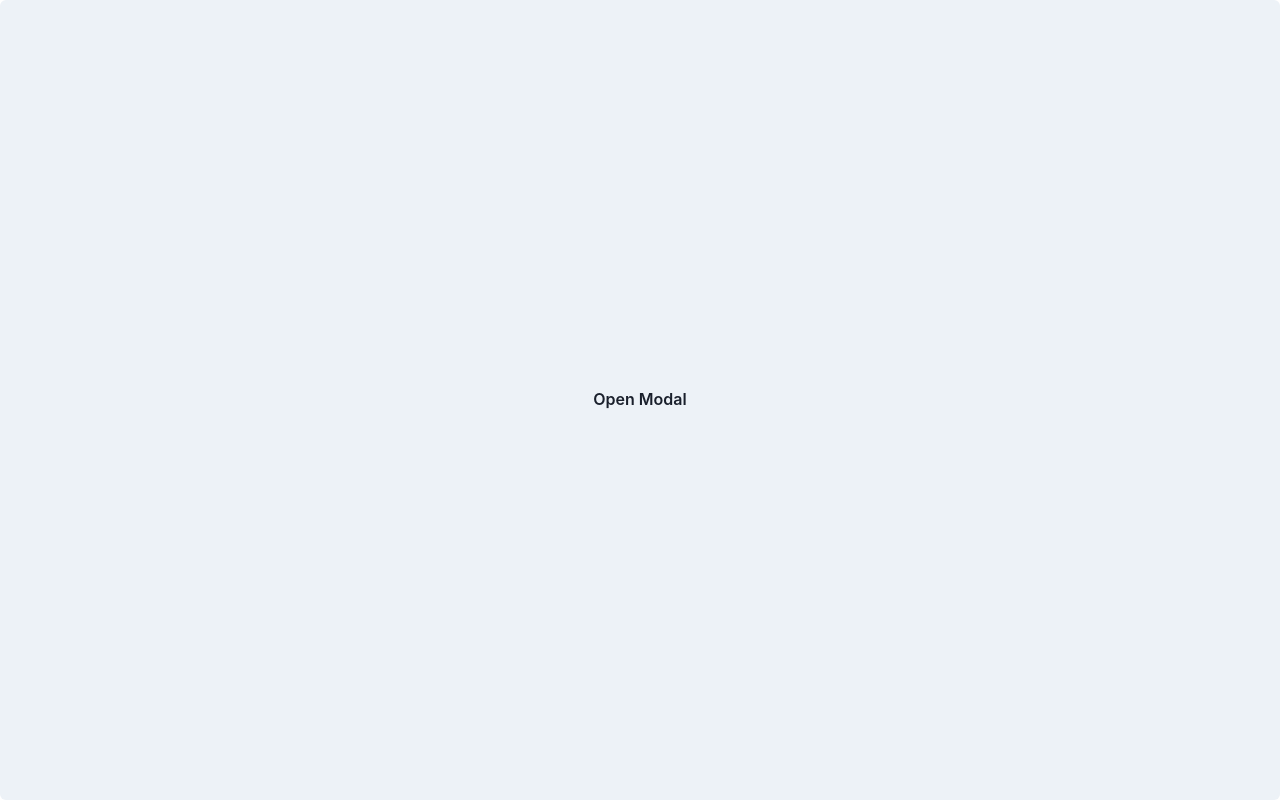
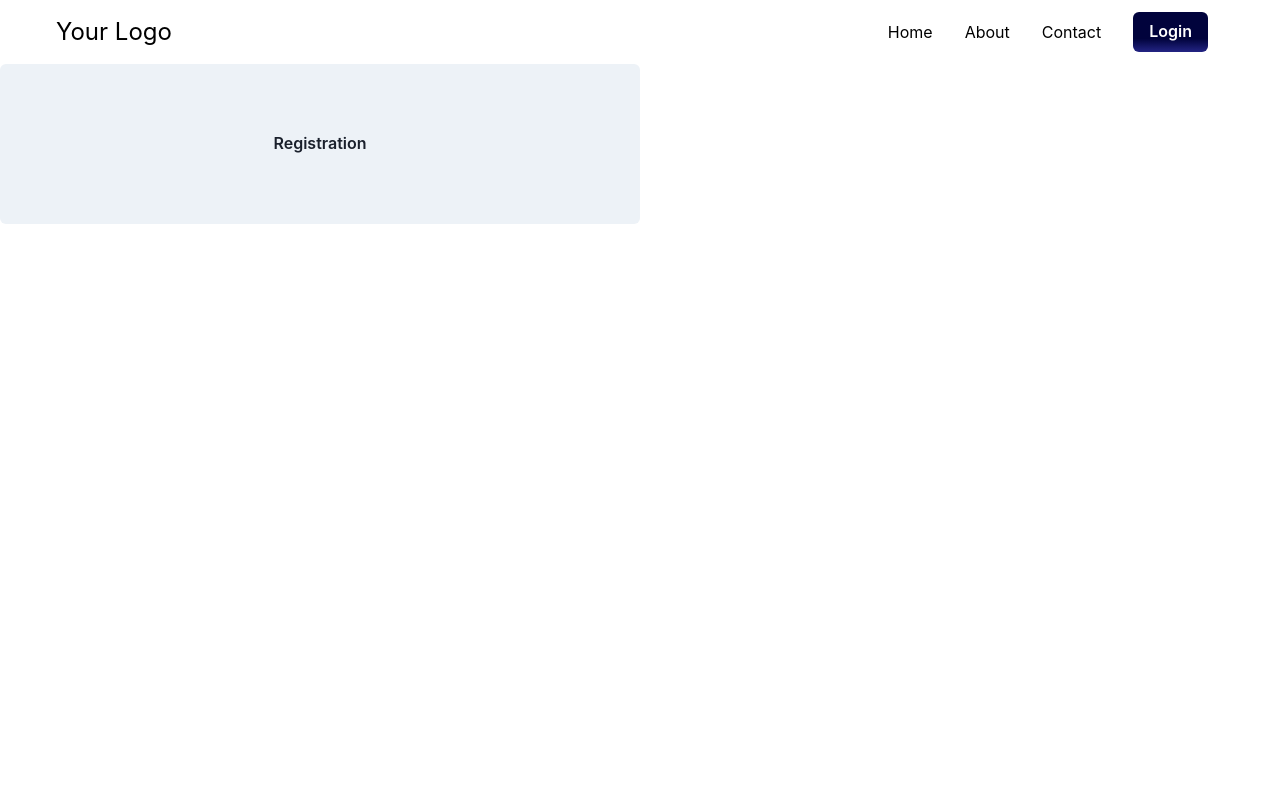
Before and after one commit to RDSandakelum/SECRA-Web-App, a React (Vite) app: page / in a window 1280 px wide. Built offline with nearby package versions, Linux system fonts and the light colour scheme.

Commit message:
Login Form and Navbar(halfway complete) added

```diff
--- a/src/App.jsx
+++ b/src/App.jsx
@@ -1,32 +1,37 @@
-import { useState } from 'react'
-import RegistrationForm from './Components/RegistrationForm'
-import {Modal,
+import React, { useState } from 'react';
+import RegistrationForm from './Components/RegistrationForm';
+import Navbar from './Components/Navbar';
+import {
+  Modal,
   ModalOverlay,
   ModalContent,
-  ModalHeader,
   ModalCloseButton,
   ModalBody,
-  ModalFooter,
   useDisclosure,
-Button} from '@chakra-ui/react';
+  Button,
+} from '@chakra-ui/react';
 
 function App() {
-  const { isOpen, onOpen, onClose } = useDisclosure()
+  const { isOpen: isRegistrationOpen, onOpen: onRegistrationOpen, onClose: onRegistrationClose } = useDisclosure();
+
   return (
     <>
-      <Button h="100vh" w="100vw" onClick={onOpen}>Open Modal</Button>
+    <Navbar/>
+      <Button h="20vh" w="50vw" onClick={onRegistrationOpen}>
+        Registration
+      </Button>
 
-      <Modal  size={{base:"sm", md:"lg"}} isOpen={isOpen} onClose={onClose} isCentered>
+      <Modal size={{ base: 'sm', md: 'lg' }} isOpen={isRegistrationOpen} onClose={onRegistrationClose} isCentered>
         <ModalOverlay />
         <ModalContent>
           <ModalCloseButton />
           <ModalBody>
-           <RegistrationForm/>
+            <RegistrationForm />
           </ModalBody>
         </ModalContent>
       </Modal>
     </>
-  )
+  );
 }
 
-export default App
+export default App;
--- /dev/null
+++ b/src/Components/LoginForm.jsx
@@ -0,0 +1,121 @@
+import { useForm } from 'react-hook-form'
+import { useState, useEffect } from 'react';
+import {
+  FormControl,
+  Input,
+  Button,
+  InputGroup,
+  Stack,
+  InputLeftElement,
+  Box,
+  Heading,
+  Center,
+  useToast,
+  InputRightElement
+} from '@chakra-ui/react'
+
+import { EmailIcon, LockIcon } from '@chakra-ui/icons';
+
+import {auth} from "../Config/firebase-config";
+import {signInWithEmailAndPassword, onAuthStateChanged } from 'firebase/auth';
+
+export default function LoginForm() {
+
+//   const toast = useToast();
+//   useEffect(() => {
+//     if (isEmailUsed) {
+//       toast({
+//         title: 'Email is already in use.',
+//         status: 'error',
+//         duration: 2000,
+//         isClosable: true,
+//       });
+//     }
+//   }, [isEmailUsed, toast]);
+
+  const [show, setShow] = useState(false)
+  const handleClick = () => setShow(!show)
+
+
+  const [isLoggedIn, setIsLoggedIn] = useState(false);
+  useEffect(() => {
+    onAuthStateChanged(auth, (user) => {
+      if (user) {
+        setIsLoggedIn(true);
+      } else {
+        setIsLoggedIn(false);
+      }
+    });
+  }, []);
+
+
+  const onSubmit = async(values) => {
+    try{
+      await signInWithEmailAndPassword(auth, values.email, values.password);
+    console.log("Success");
+    if (isLoggedIn){
+      console.log("logged in");
+    }
+    const userId = auth?.currentUser?.uid;
+    console.log(userId);
+    }catch(err){
+      console.log(err.code);
+    }
+  }
+
+  const {
+    handleSubmit,
+    register,
+    formState: { errors, isSubmitting },
+  } = useForm()
+
+  return (
+    <Box  >
+    <form  onSubmit={handleSubmit(onSubmit)}>
+      <FormControl isInvalid={errors.name}>
+        <Stack spacing={4}>
+          <Center>
+          <Heading >Login Form</Heading>
+          </Center>
+        <InputGroup>
+        <InputLeftElement pointerEvents='none'>
+      <EmailIcon color='#01033c' />
+    </InputLeftElement>
+        <Input
+          id='email'
+          placeholder='Email address'
+          {...register('email', {
+            required: 'This is required',
+          })}
+          autoComplete='on'
+        />
+        </InputGroup>
+        <InputGroup>
+        <InputLeftElement pointerEvents='none'>
+      <LockIcon color='#01033c' />
+    </InputLeftElement>
+        <Input
+          id='password'
+          placeholder='Password'
+          type = {show? "text" : 'password'}
+          {...register('password', {
+            required: 'This is required',
+          })}
+        />
+        <InputRightElement width='4.5rem'>
+        <Button h='1.75rem' size='sm' onClick={handleClick}>
+          {show ? 'Hide' : 'Show'}
+        </Button>
+      </InputRightElement>
+        </InputGroup>
+        </Stack>
+      </FormControl>
+      <Center>
+      <Button  mt={4} _hover={{bg:null}} color='white' bgGradient= 'linear(to-b, #01033c 66.66%, #232484)' isLoading={isSubmitting} type='submit'>
+        Submit
+      </Button>
+      </Center>
+    </form>
+    </Box>
+  )
+}
--- /dev/null
+++ b/src/Components/Navbar.jsx
@@ -0,0 +1,95 @@
+import React from 'react';
+import LoginForm from './LoginForm';
+import {
+  Box,
+  Flex,
+  IconButton,
+  Text,
+  Button,
+  useDisclosure,
+  Modal,
+  ModalOverlay,
+  ModalContent,
+  ModalHeader,
+  ModalCloseButton,
+  ModalBody,
+  ModalFooter,
+} from '@chakra-ui/react';
+import { HamburgerIcon, CloseIcon } from '@chakra-ui/icons';
+
+function Navbar() {
+  const { isOpen, onToggle } = useDisclosure();
+
+  const { isOpen: isLoginOpen, onOpen: onLoginOpen, onClose: onLoginClose } = useDisclosure();
+
+  return (
+    <Box bg="white" color="black" py={3} >
+      <Flex
+        maxW="1200px"
+        mx="auto"
+        justify="space-between"
+        align="center"
+        px={4}
+      >
+        {/* Left-hand corner logo */}
+        <Box>
+          <Text fontSize="2xl">Your Logo</Text>
+        </Box>
+
+        {/* Hamburger menu for mobile */}
+        <IconButton
+          display={{ base: 'block', md: 'none' }}
+          icon={isOpen ? <CloseIcon /> : <HamburgerIcon />}
+          onClick={onToggle}
+          aria-label="Toggle Navigation"
+        />
+
+        {/* Normal navbar for larger screens */}
+        <Flex
+          display={{ base: 'none', md: 'flex' }}
+          align="center"
+        >
+          <Box mx={4}>
+            <Text>Home</Text>
+          </Box>
+          <Box mx={4}>
+            <Text>About</Text>
+          </Box>
+          <Box mx={4}>
+            <Text>Contact</Text>
+          </Box>
+          <Box mx={4}>
+            <Button color="white" bgGradient= 'linear(to-b, #01033c 66.66%, #232484)' _hover={{bg:null}} onClick={onLoginOpen}>Login</Button>
+          </Box>
+        </Flex>
+      </Flex>
+
+      {/* Mobile navigation menu */}
+      {isOpen && (
+        <Box
+          display={{ base: 'block', md: 'none' }}
+          mt={2}
+          textAlign="center"
+        >
+          <Text py={2}>Home</Text>
+          <Text py={2}>About</Text>
+          <Text py={2}>Contact</Text>
+          <Button color="white" bgGradient= 'linear(to-b, #01033c 66.66%, #232484)' py={2}>
+            Login
+          </Button>
+        </Box>
+      )}
+      <Modal size={{ base: 'sm', md: 'lg' }} isOpen={isLoginOpen} onClose={onLoginClose} isCentered>
+        <ModalOverlay />
+        <ModalContent>
+          <ModalCloseButton />
+          <ModalBody>
+            <LoginForm />
+          </ModalBody>
+        </ModalContent>
+      </Modal>
+    </Box>
+  );
+}
+
+export default Navbar;
```
